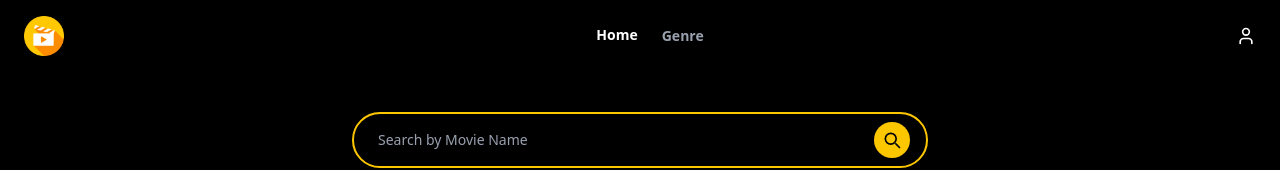
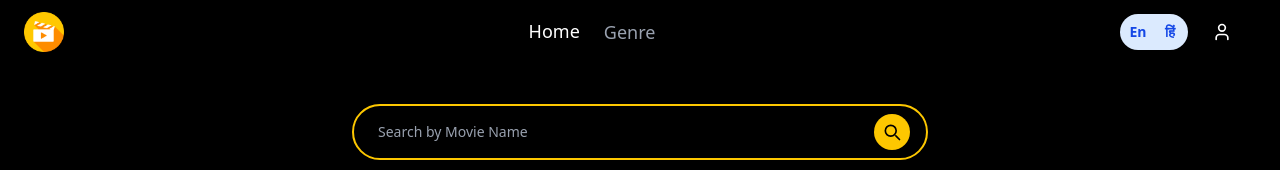
Before and after one commit to TanyaMehta649/movie_explorer_reactjs_tanya, a React (Vite) app: page /filterpanel in a window 1280 px wide. Shown: the top 170 px of the page. Built offline with nearby package versions, Linux system fonts and the light colour scheme; no server answers.

Commit message:
Updated Functionalities of Movie Explorer

```diff
--- a/package.json
+++ b/package.json
@@ -17,7 +17,7 @@
     "classnames": "^2.5.1",
     "firebase": "^11.6.1",
     "framer-motion": "^12.9.4",
-    "i18next": "^25.2.0",
+    "i18next": "^25.2.1",
     "i18next-browser-languagedetector": "^8.1.0",
     "libphonenumber-js": "^1.12.8",
     "lucide-react": "^0.503.0",
--- a/src/App.tsx
+++ b/src/App.tsx
@@ -8,6 +8,8 @@ import Footer from "./components/Footer";
 import Carousel from './components/LandingPage';
 import { generateToken, messaging, onMessage } from './Notifications/firebase';
 import { BrowserRouter, useLocation } from "react-router-dom";
+import './i18n'; // Ensure this is imported once
+
 
 function LayoutWrapper() {
   const location = useLocation();
--- a/src/components/DashBoard.tsx
+++ b/src/components/DashBoard.tsx
@@ -28,7 +28,6 @@ function DashBoard() {
 
       {role !== 'supervisor' && <SubscriptionPlan />}
 
-      {/* <Footer /> */}
     </div>
   );
 }
--- a/src/components/Header.tsx
+++ b/src/components/Header.tsx
@@ -1,11 +1,11 @@
 
 import { FC, useState, useRef, useEffect } from "react";
-import { User, Menu, X, Bell } from "lucide-react";
+import { User, Menu, X } from "lucide-react";
 import { Link, useNavigate } from "react-router-dom";
 import logo from '../assets/logo.png';
 import { getSubscriptionStatus } from '../services/Subscription';
 import { onMessage, messaging } from "../Notifications/firebase";
-import { toast } from "react-toastify";
+import { useTranslation } from 'react-i18next';
 
 const Header: FC = () => {
   const [showDropdown, setShowDropdown] = useState(false);
@@ -17,7 +17,7 @@ const Header: FC = () => {
   const [showNotifications, setShowNotifications] = useState(false);
   const dropdownRef = useRef<HTMLDivElement>(null);
   const notificationRef = useRef<HTMLDivElement>(null);
-
+  const { t, i18n } = useTranslation();
   const navigate = useNavigate();
 
   const isLoggedIn = !!userData?.email;
@@ -26,23 +26,23 @@ const Header: FC = () => {
     const fetchSubscription = async () => {
       const token = localStorage.getItem('token');
       if (!token) {
-        setPlanInfo({ type: 'Not available', duration: '' });
+        setPlanInfo({ type: t('not_available'), duration: '' });
         return;
       }
 
       try {
         const data = await getSubscriptionStatus(token);
-        const planType = data.subscription?.plan_type || 'Not available';
+        const planType = data.subscription?.plan_type || t('not_available');
 
         let duration = '';
         if (data.subscription?.created_at && data.subscription?.expires_at) {
           const createdAt = new Date(data.subscription.created_at);
           const expiresAt = new Date(data.subscription.expires_at);
           const diff = Math.round((expiresAt.getTime() - createdAt.getTime()) / (1000 * 60 * 60 * 24));
-          if (diff === 1) duration = '1 day';
-          else if (diff >= 27 && diff <= 31) duration = '1 month';
-          else if (diff >= 85 && diff <= 95) duration = '3 months';
-          else duration = `${diff} days`;
+          if (diff === 1) duration = t('one_day');
+          else if (diff >= 27 && diff <= 31) duration = t('one_month');
+          else if (diff >= 85 && diff <= 95) duration = t('three_months');
+          else duration = `${diff} ${t('days')}`;
         }
 
         setPlanInfo({ type: planType, duration });
@@ -53,7 +53,7 @@ const Header: FC = () => {
     };
 
     fetchSubscription();
-  }, []);
+  }, [t]);
 
   useEffect(() => {
     const loadUser = () => {
@@ -93,14 +93,10 @@ const Header: FC = () => {
     return () => document.removeEventListener('mousedown', handleClickOutside);
   }, []);
 
-
   useEffect(() => {
     const unsubscribe = onMessage(messaging, (payload) => {
-    console.log("Foreground notification received:", payload);
       const { title, body } = payload.notification || {};
-
       if (title && body) {
-      toast.info(`${title}: ${body}`);
         setNotifications((prev) => [...prev, { title, body }]);
         setUnreadCount((prev) => prev + 1);
       }
@@ -110,7 +106,6 @@ const Header: FC = () => {
       if (typeof unsubscribe === "function") unsubscribe();
     };
   }, []);
-
 
   const handleLogout = () => {
     localStorage.removeItem('user');
@@ -122,39 +117,75 @@ const Header: FC = () => {
     navigate('/');
   };
 
+  const toggleLanguage = () => {
+    i18n.changeLanguage(i18n.language === 'en' ? 'hi' : 'en');
+  };
+
   const { username, email, role } = userData;
   const { type: planType, duration } = planInfo;
 
   return (
-    <header className="bg-black text-white px-4 sm:px-6 py-4 flex items-center justify-between z-[100] relative flex-wrap sm:flex-nowrap gap-y-4">
+    <header className="bg-black text-white px-4 sm:px-6 py-3 flex items-center justify-between z-[100] relative flex-wrap sm:flex-nowrap gap-y-4">
       <div className="flex items-center space-x-4">
         <a href="/dashboard">
-          <img src={logo} className="h-10 w-10 object-contain" />
+          <img src={logo} className="h-10 w-10 object-contain" alt="logo" />
         </a>
       </div>
+
       <button className="sm:hidden" onClick={() => setNavOpen(!navOpen)}>
         {navOpen ? <X className="w-6 h-6" /> : <Menu className="w-6 h-6" />}
       </button>
 
+      <nav className={`flex-col sm:flex-row sm:flex ${navOpen ? 'flex' : 'hidden'} sm:items-center flex w-full sm:w-auto justify-center items-start gap-4 sm:gap-6 text-sm sm:flex-wrap mt-4 sm:mt-0 `}>
+        <Link to="/dashboard" className="text-white font-normal text-base sm:text-lg font-sans-serif border-white pb-0.5 whitespace-nowrap">
+          {t('home')}
+        </Link>
 
-      <nav className={`flex-col sm:flex-row sm:flex ${navOpen ? 'flex' : 'hidden'} sm:items-center flex w-full sm:w-auto justify-center items-start gap-4 sm:gap-6 text-sm sm:flex-wrap mt-4 sm:mt-0`}>
-        <Link to="/dashboard" className="text-white font-bold  border-white pb-0.5 whitespace-nowrap">Home</Link>
-        <Link to="/filterpanel" className="text-gray-400 font-extrabold hover:text-white whitespace-nowrap">Genre</Link>
+        <Link to="/filterpanel" className="text-gray-400 font-normal text-base sm:text-lg font-sans-serif hover:text-white whitespace-nowrap">
+          {t('genre')}
+        </Link>
+
         {role !== "supervisor" && isLoggedIn && (
-          <Link to="/subscription" className="text-gray-400 font-extrabold hover:text-white whitespace-nowrap">Subscription Plan</Link>
+          <Link to="/subscription" className="text-gray-400 font-normal text-base sm:text-lg font-sans-serif hover:text-white whitespace-nowrap">
+            {t('subscription')}
+          </Link>
         )}
+
         {role === 'supervisor' && isLoggedIn && (
-          <Link to='/addmovie' className="text-white font-extrabold hover:text-white whitespace-nowrap">+Movie</Link>
+          <Link to='/addmovie' className="text-gray-400 font-normal text-base sm:text-lg font-sans-serif hover:text-white whitespace-nowrap">
+            +Movie
+          </Link>
         )}
       </nav>
 
+      <div className="relative flex items-center space-x-6 z-50">
+
+        <button
+  onClick={toggleLanguage}
+  className="flex items-center bg-blue-100 rounded-full p-1 gap-1"
+>
+  <span
+    className={`flex items-center justify-center rounded-full w-7 h-7 text-sm font-semibold transition-all ${
+      i18n.language === 'en'
+        ? 'bg-blue-700 text-white'
+        : 'text-blue-700'
+    }`}
+  >
+    En
+  </span>
+  <span
+    className={`flex items-center justify-center rounded-full w-7 h-7 text-sm font-semibold transition-all ${
+      i18n.language === 'hi'
+        ? 'bg-blue-700 text-white'
+        : 'text-blue-700'
+    }`}
+  >
+    हिं
+  </span>
+</button>
 
 
-
-        <div title="Profile">
         <User className="w-5 h-5 cursor-pointer" onClick={() => setShowDropdown(prev => !prev)} />
-        </div>
-
 
         <div
           ref={dropdownRef}
@@ -162,34 +193,34 @@ const Header: FC = () => {
         >
           {isLoggedIn ? (
             <>
-              <p className="font-semibold text-base sm:text-lg mb-1">Welcome, {username || "User"}</p>
-              <p className="text-sm text-yellow-300 break-words">Email: {email}</p>
-              <p className="text-sm text-yellow-300 break-words">Role: {role}</p>
+              <p className="font-semibold text-base sm:text-lg mb-1">{t('welcome')}, {username || "User"}</p>
+              <p className="text-sm text-yellow-300 break-words">{t('email')}: {email}</p>
+              <p className="text-sm text-yellow-300 break-words">{t('role')}: {role}</p>
               <p className="text-sm text-yellow-300 mb-4 break-words">
-                Plan: {planType} {duration ? `(${duration})` : ''}
+                {t('plan')}: {planType} {duration ? `(${duration})` : ''}
               </p>
               <button
                 onClick={handleLogout}
                 className="w-full bg-yellow-400 text-black font-semibold py-2 rounded hover:bg-yellow-300 transition"
               >
-                Logout
+                {t('logout')}
               </button>
             </>
           ) : (
             <>
-              <p className="font-semibold text-base sm:text-lg mb-2">Please login</p>
-              <p className="text-sm text-yellow-300 break-words">Role: Guest</p>
-              <p className="text-sm text-yellow-300 mb-4 break-words">Plan: Not available</p>
+              <p className="font-semibold text-base sm:text-lg mb-2">{t('please_login')}</p>
+              <p className="text-sm text-yellow-300 break-words">{t('role')}: Guest</p>
+              <p className="text-sm text-yellow-300 mb-4 break-words">{t('plan')}: {t('not_available')}</p>
               <button
                 onClick={handleLogin}
                 className="w-full bg-yellow-400 text-black font-semibold py-2 rounded hover:bg-yellow-300 transition"
               >
-                Login
+                {t('login')}
               </button>
             </>
           )}
         </div>
-
+      </div>
     </header>
   );
 };
--- a/src/components/MovieCard.tsx
+++ b/src/components/MovieCard.tsx
@@ -132,14 +132,14 @@ const fetchMovies = async (pageNum: number) => {
       <div className="mb-12 px-4">
         <h2 className="text-white text-lg font-semibold mb-4">{title}</h2>
         <Swiper
-          modules={[Navigation, FreeMode, Mousewheel]}
+          modules={[Navigation, FreeMode]}
           navigation
           spaceBetween={20}
           grabCursor={true}
           simulateTouch={true}
           allowTouchMove={true}
           freeMode={true}
-          mousewheel={true}
+
           cssMode={false}
           slidesPerView={Math.min(sectionMovies.length, slidesPerView)}
           breakpoints={{
--- /dev/null
+++ b/src/i18n.ts
@@ -0,0 +1,44 @@
+// src/i18n.ts
+import i18n from 'i18next';
+import { initReactI18next } from 'react-i18next';
+import LanguageDetector from 'i18next-browser-languagedetector';
+
+i18n
+  .use(LanguageDetector)
+  .use(initReactI18next)
+  .init({
+    resources: {
+      en: {
+        translation: {
+          welcome: 'Welcome',
+          login: 'Login',
+          logout: 'Logout',
+          plan: 'Plan',
+          role: 'Role',
+          email: 'Email',
+          home: 'Home',
+          genre: 'Genre',
+          subscription: 'Subscription Plan',
+        }
+      },
+      hi: {
+        translation: {
+          welcome: 'स्वागत है',
+          login: 'लॉगिन',
+          logout: 'लॉगआउट',
+          plan: 'प्लान',
+          role: 'भूमिका',
+          email: 'ईमेल',
+          home: 'होम',
+          genre: 'शैली',
+          subscription: 'सब्सक्रिप्शन प्लान',
+        }
+      }
+    },
+    fallbackLng: 'en',
+    interpolation: {
+      escapeValue: false,
+    }
+  });
+
+export default i18n;
--- a/src/pages/FilterPanel.tsx
+++ b/src/pages/FilterPanel.tsx
@@ -82,7 +82,7 @@ const FilterPanel: React.FC = () => {
 
   return (
     <div className="bg-black text-white min-h-screen py-10 px-6 sm:px-10 md:px-20 flex flex-col items-center max-w-screen-lg mx-auto">
-      {/* <div className="flex items-center w-full max-w-md bg-black rounded-full shadow-md px-4 py-2 border-2 border-yellow-400"> */}
+
       <div className="flex items-center w-full max-w-xl bg-black rounded-full shadow-md px-4 py-2 border-2 border-yellow-400">
 
         <input
@@ -139,7 +139,7 @@ const FilterPanel: React.FC = () => {
         </div>
       ) : (
         <>
-          {/* <div className="grid grid-cols-2 sm:grid-cols-3 md:grid-cols-4 gap-6 pb-8 min-h-[450px] w-full"> */}
+
           <div className="grid grid-cols-2 sm:grid-cols-2 md:grid-cols-3 lg:grid-cols-4 gap-6 pb-8 min-h-[450px] w-full">
 
             {filteredMovies.length > 0 ? (
```
Also changed, not shown: src/components/Footer.tsx (+1 -7 lines), 1 other file (tests, documents, lock files or other folders). Lines whose indentation alone changed are shown as unchanged.
